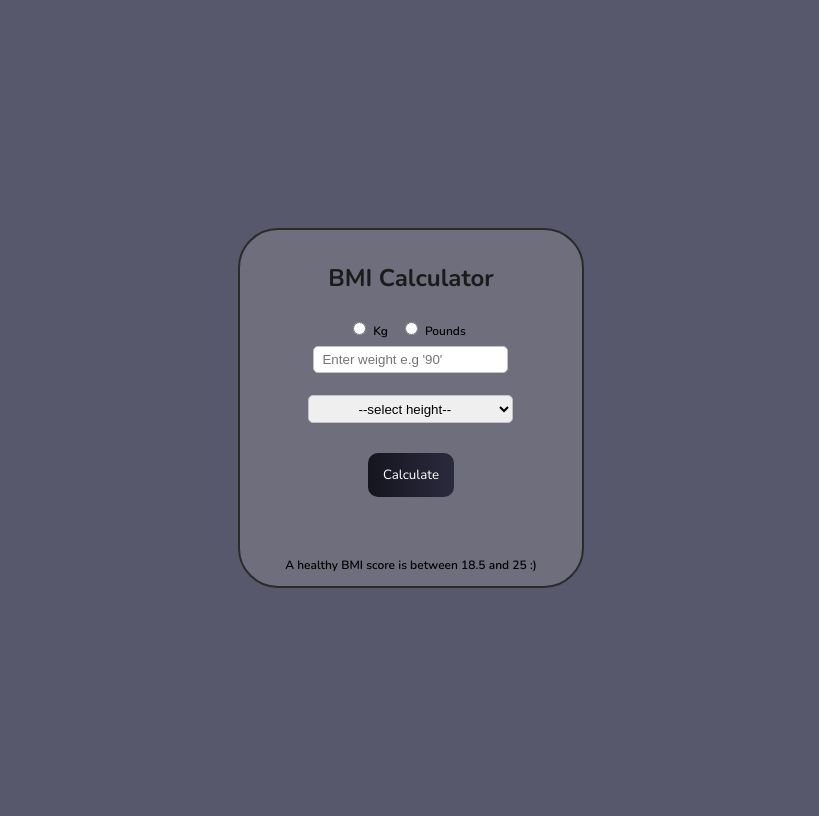
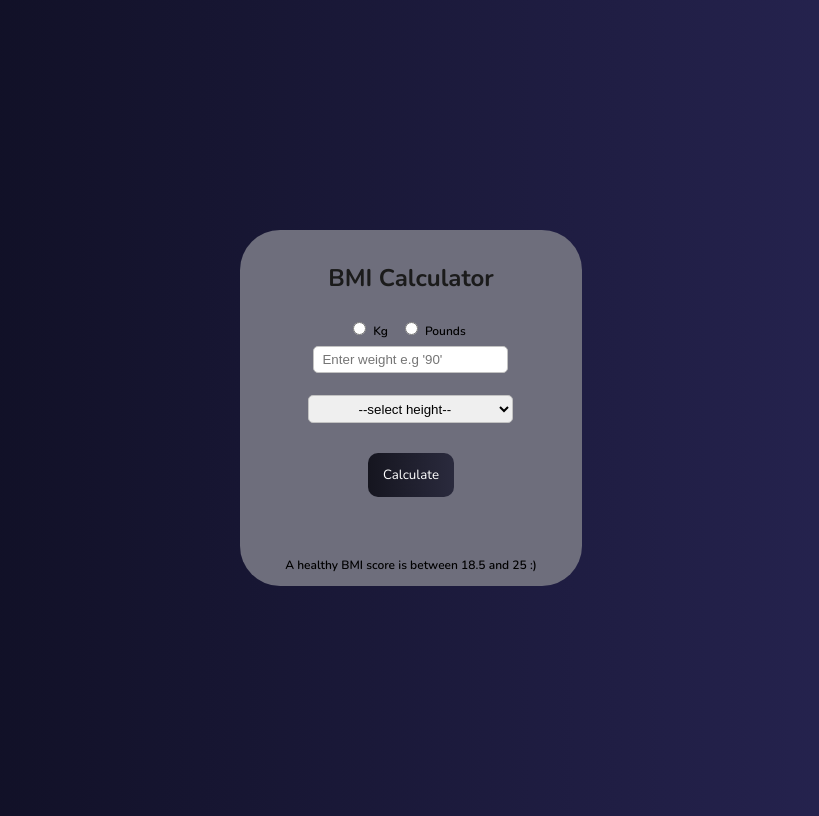
Before and after one commit to justdeen/BMI-Checker, a plain HTML site: page index.html in a window 1280 px wide. Shown: the whole page, without its empty margins (229-1048 px from the left). Drawn offline with nearby package versions, Linux system fonts and the light colour scheme.

Commit message:
Update bmi.css

```diff
--- a/bmi.css
+++ b/bmi.css
@@ -4,13 +4,12 @@ body{
     min-height: 100vh;
     align-items: center;
     justify-content: center;
-    background-color: rgb(88, 88, 109);
+    background-image: linear-gradient(to right, rgb(12, 12, 29), rgb(42, 39, 88));
 }
 
 /* Styling of container */
 section{
     text-align: center;
-    border: 2px solid rgb(43, 43, 43);
     padding: 13px 45px;
     border-radius: 40px;
     display: flex;
```
